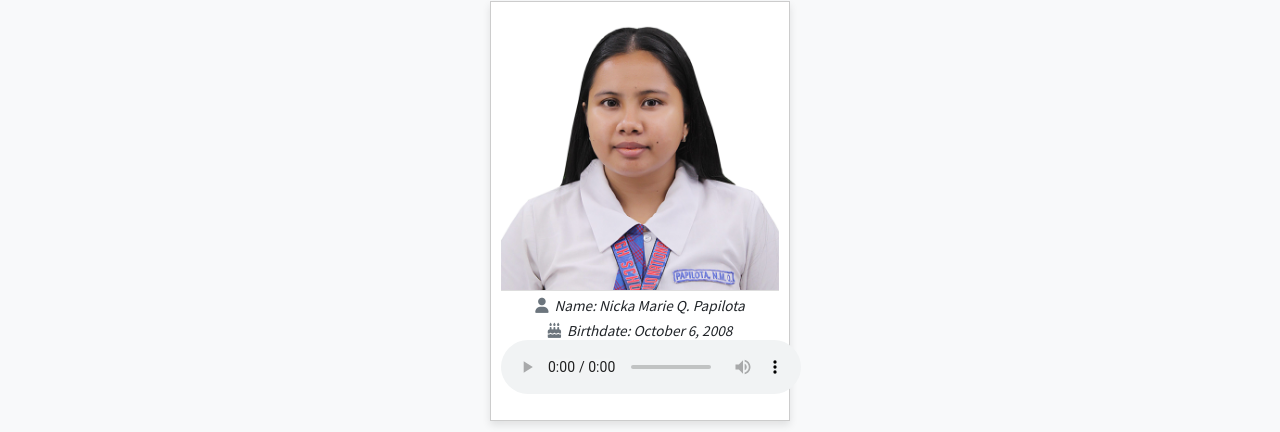
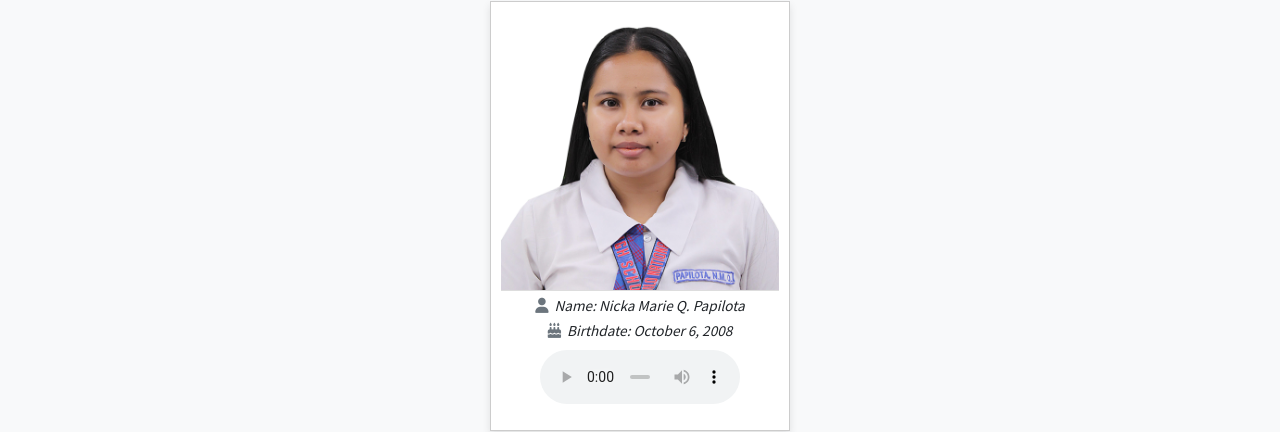
Before and after one commit to NickaPapilota/nickapapilota.github.io, a plain HTML site: page index.html in a window 1280 px wide. Shown: the part 391-823 px from the top of the page. Drawn offline with nearby package versions, Linux system fonts and the light colour scheme.

Commit message:
Update index.html

```diff
--- a/index.html
+++ b/index.html
@@ -104,7 +104,7 @@
       <div class="polaroid-caption"><i class="fas fa-user"></i>Name: Nicka Marie Q. Papilota</div>
       <div class="polaroid-caption"><i class="fas fa-birthday-cake"></i>Birthdate: October 6, 2008</div>
        <!-- 🎵 Add this audio player -->
-  <audio controls>
+  <audio controls style="width: 80%; max-width: 200px; margin-top: 10px;">
     <source src="my-song.mp3" type="audio/mpeg">
     Your browser does not support the audio element.
   </audio>
```
